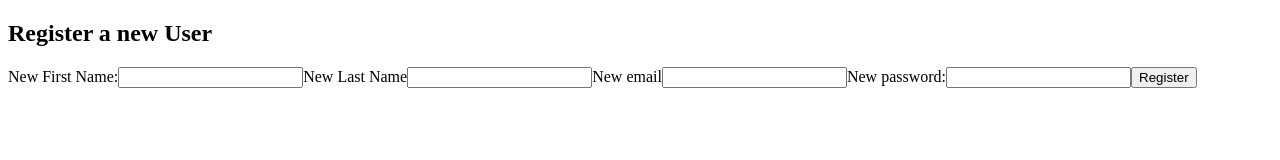
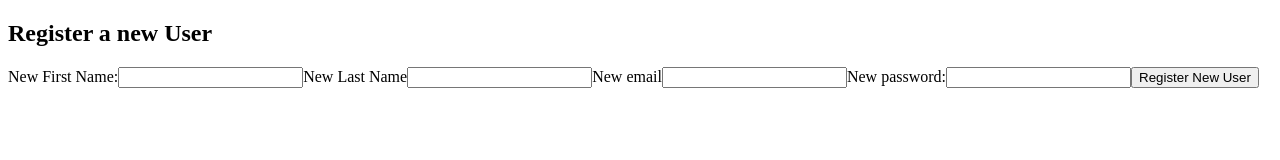
Before and after one commit to boc-zoolander/bite-share, a React (Create React App) app in the folder client/: page /#/register-new-user in a window 1280 px wide. Shown: the top 160 px of the page. Built offline with nearby package versions, Linux system fonts and the light colour scheme; no server answers; the HTML template or start-up script is replaced by a standard one.

Commit message:
registration now works, creating a new user and auto-logging them in with a given userID

```diff
--- a/client/src/App.jsx
+++ b/client/src/App.jsx
@@ -43,7 +43,7 @@ class App extends React.Component {
             <LoggedIn setTopLevelState={this.setTopLevelState} guests={this.state.guests}/>
           </Route>
           <Route path="/register-new-user">
-            <RegisterUser setTopLevelState={this.setTopLevelState}/>
+            <RegisterUser setTopLevelState={this.setTopLevelState} isLoggedIn={this.state.isLoggedIn}/>
           </Route>
           <Route path="/find-restaurant">
             <CreateSession setTopLevelState={this.setTopLevelState} hostGeo={this.state.hostGeo} hostZipCode={this.state.hostZipCode} />
@@ -66,7 +66,7 @@ class App extends React.Component {
           <Route path="/split-bill">
             <BillSummaryPage setTopLevelState={this.setTopLevelState} guests={this.state.guests} zipCode= {this.state.restaurantZipCode} />
           </Route>
-          <Route path="/">
+          <Route exact path="/">
             <Login setTopLevelState={this.setTopLevelState} hostGeo={this.state.hostGeo} isLoggedIn={this.state.isLoggedIn}/>
           </Route>
         </Switch>
--- a/client/src/components/RegisterUser.jsx
+++ b/client/src/components/RegisterUser.jsx
@@ -1,5 +1,6 @@
 import React from 'react';
 import { Link } from 'react-router-dom';
+import { Redirect } from 'react-router-dom';
 import axios from 'axios';
 
 class RegisterUser extends React.Component {
@@ -23,14 +24,11 @@ class RegisterUser extends React.Component {
     this.setState({ [name]: value });
   }
 
-  registerNewUser (e) {
-    const validationPath = `http://localhost:8080/users/createNewUser?first_name=${this.state.first_name}\
-                            &last_name=${this.state.last_name}&email=${this.state.email}&password=${this.state.password}`;
-    console.log('path:', validationPath);
-    axios.get(validationPath)
+  async registerNewUser (e) {
+    const validationPath = `http://localhost:8080/users/createNewUser?first_name=${this.state.first_name}&last_name=${this.state.last_name}&email=${this.state.email}&password=${this.state.password}`;
+    // console.log('pre axios call:', validationPath);
+    await axios.get(validationPath)
       .then(res => {
-        console.log(`new user registered with these data: ${this.state.first_name},  ${this.state.last_name},  ${this.state.email},  ${this.state.password}`);
-
         const hostDetails = {
           id: res.data[0].user_id,
           guestName: `${this.state.first_name} ${this.state.last_name}`,
@@ -54,7 +52,6 @@ class RegisterUser extends React.Component {
   }
 
   render () {
-
     if (this.props.isLoggedIn) {
       return <Redirect to='/user-logged-in' />;
     }
@@ -77,8 +74,8 @@ class RegisterUser extends React.Component {
           <input type="text" inputMode="text" name="password" value={this.state.password} onChange={this.handleChange} />
 
 
-          <button onClick={this.registerNewUser}>
-            Register
+          <button type="button" onClick={this.registerNewUser}>
+            Register New User
           </button>
 
         </form>
```
